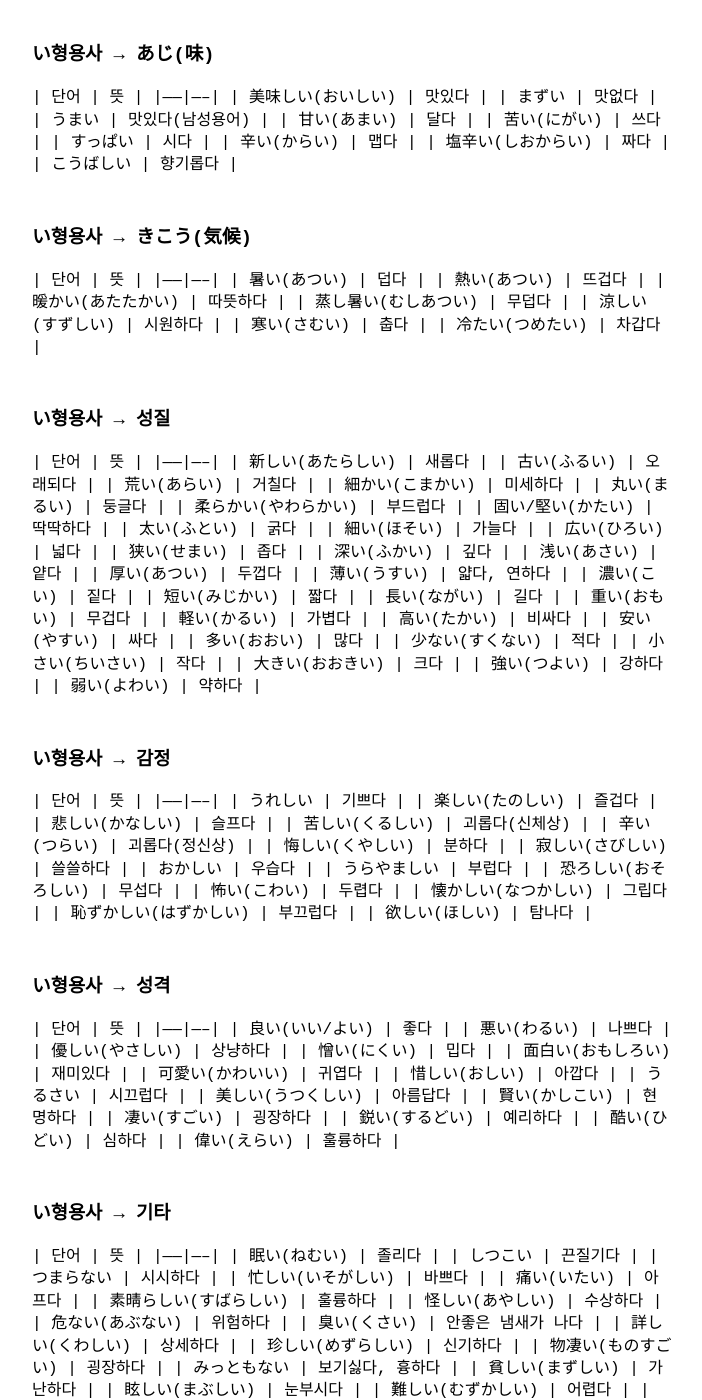
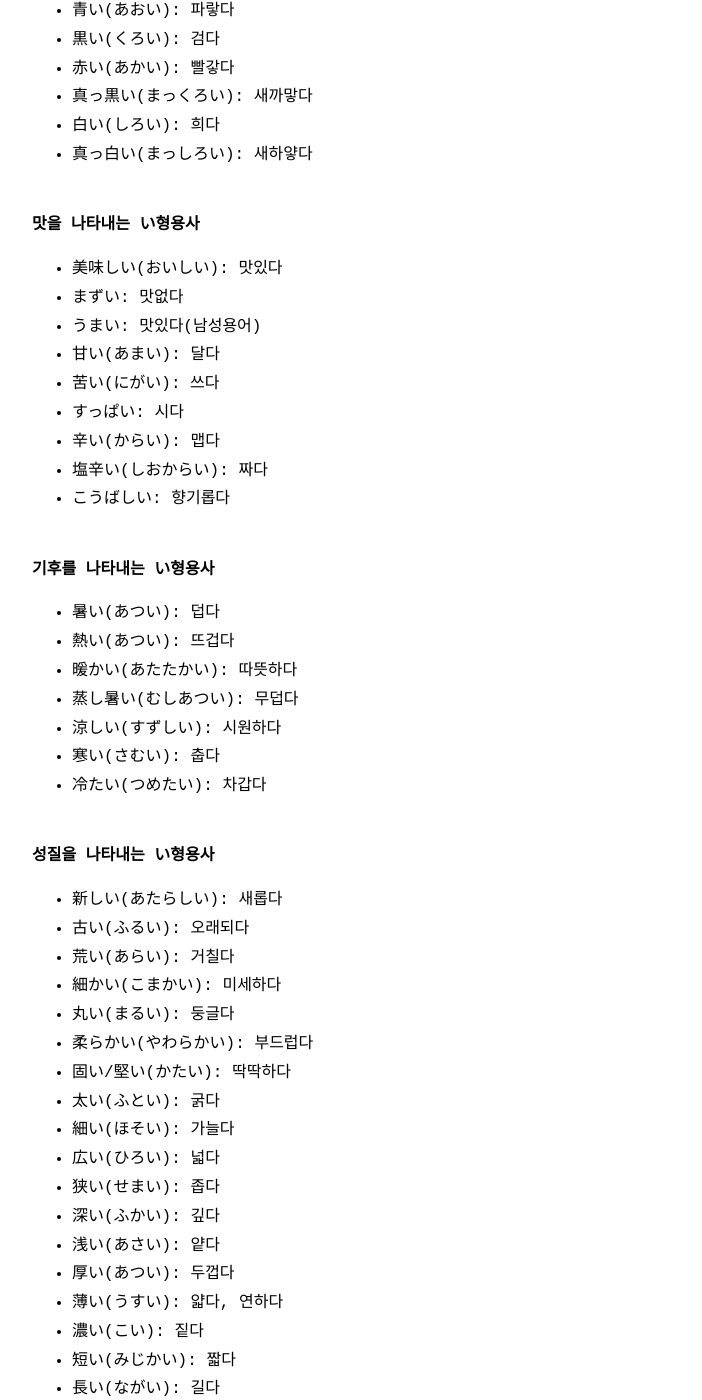
Before and after one commit to khjzzm/khjzzm.github.io, a Jekyll site: the page built from _posts/2024-06-04-い형용사.md, in a window 1280 px wide and 1400 px high, scrolled down 344 px. Shown: the whole window, without its empty margins (288-990 px from the left). Built offline with Jekyll 4.4.1, drawn with Linux system fonts in a browser that asks for light colours; some of the changed text lies outside the part shown.

```diff
--- a/_posts/2024-06-04-い형용사.md
+++ b/_posts/2024-06-04-い형용사.md
@@ -4,138 +4,124 @@
 ---
 
 
-### い형용사 →　いろ(色)
-| 단어 | 뜻 |
-|------|-----|
-| 青い(あおい) | 파랗다 |
-| 黒い(くろい) | 검다 |
-| 赤い(あかい) | 빨갛다 |
-| 真っ黒い(まっくろい) | 새까맣다 |
-| 白い(しろい) | 희다 |
-| 真っ白い(まっしろい) | 새하얗다 |
+### い형용사 관련 단어 정리
 
-### い형용사 → あじ(味)
-| 단어 | 뜻 |
-|------|-----|
-| 美味しい(おいしい) | 맛있다 |
-| まずい | 맛없다 |
-| うまい | 맛있다(남성용어) |
-| 甘い(あまい) | 달다 |
-| 苦い(にがい) | 쓰다 |
-| すっぱい | 시다 |
-| 辛い(からい) | 맵다 |
-| 塩辛い(しおからい) | 짜다 |
-| こうばしい | 향기롭다 |
+#### 색깔을 나타내는 い형용사
+- 青い(あおい): 파랗다
+- 黒い(くろい): 검다
+- 赤い(あかい): 빨갛다
+- 真っ黒い(まっくろい): 새까맣다
+- 白い(しろい): 희다
+- 真っ白い(まっしろい): 새하얗다
 
-### い형용사 → きこう(気候)
-| 단어 | 뜻 |
-|------|-----|
-| 暑い(あつい) | 덥다 |
-| 熱い(あつい) | 뜨겁다 |
-| 暖かい(あたたかい) | 따뜻하다 |
-| 蒸し暑い(むしあつい) | 무덥다 |
-| 涼しい(すずしい) | 시원하다 |
-| 寒い(さむい) | 춥다 |
-| 冷たい(つめたい) | 차갑다 |
+#### 맛을 나타내는 い형용사
+- 美味しい(おいしい): 맛있다
+- まずい: 맛없다
+- うまい: 맛있다(남성용어)
+- 甘い(あまい): 달다
+- 苦い(にがい): 쓰다
+- すっぱい: 시다
+- 辛い(からい): 맵다
+- 塩辛い(しおからい): 짜다
+- こうばしい: 향기롭다
 
+#### 기후를 나타내는 い형용사
+- 暑い(あつい): 덥다
+- 熱い(あつい): 뜨겁다
+- 暖かい(あたたかい): 따뜻하다
+- 蒸し暑い(むしあつい): 무덥다
+- 涼しい(すずしい): 시원하다
+- 寒い(さむい): 춥다
+- 冷たい(つめたい): 차갑다
 
-### い형용사 → 성질
-| 단어 | 뜻 |
-|------|-----|
-| 新しい(あたらしい) | 새롭다 |
-| 古い(ふるい) | 오래되다 |
-| 荒い(あらい) | 거칠다 |
-| 細かい(こまかい) | 미세하다 |
-| 丸い(まるい) | 둥글다 |
-| 柔らかい(やわらかい) | 부드럽다 |
-| 固い/堅い(かたい) | 딱딱하다 |
-| 太い(ふとい) | 굵다 |
-| 細い(ほそい) | 가늘다 |
-| 広い(ひろい) | 넓다 |
-| 狭い(せまい) | 좁다 |
-| 深い(ふかい) | 깊다 |
-| 浅い(あさい) | 얕다 |
-| 厚い(あつい) | 두껍다 |
-| 薄い(うすい) | 얇다, 연하다 |
-| 濃い(こい) | 짙다 |
-| 短い(みじかい) | 짧다 |
-| 長い(ながい) | 길다 |
-| 重い(おもい) | 무겁다 |
-| 軽い(かるい) | 가볍다 |
-| 高い(たかい) | 비싸다 |
-| 安い(やすい) | 싸다 |
-| 多い(おおい) | 많다 |
-| 少ない(すくない) | 적다 |
-| 小さい(ちいさい) | 작다 |
-| 大きい(おおきい) | 크다 |
-| 強い(つよい) | 강하다 |
-| 弱い(よわい) | 약하다 |
+#### 성질을 나타내는 い형용사
+- 新しい(あたらしい): 새롭다
+- 古い(ふるい): 오래되다
+- 荒い(あらい): 거칠다
+- 細かい(こまかい): 미세하다
+- 丸い(まるい): 둥글다
+- 柔らかい(やわらかい): 부드럽다
+- 固い/堅い(かたい): 딱딱하다
+- 太い(ふとい): 굵다
+- 細い(ほそい): 가늘다
+- 広い(ひろい): 넓다
+- 狭い(せまい): 좁다
+- 深い(ふかい): 깊다
+- 浅い(あさい): 얕다
+- 厚い(あつい): 두껍다
+- 薄い(うすい): 얇다, 연하다
+- 濃い(こい): 짙다
+- 短い(みじかい): 짧다
+- 長い(ながい): 길다
+- 重い(おもい): 무겁다
+- 軽い(かるい): 가볍다
+- 高い(たかい): 비싸다
+- 安い(やすい): 싸다
+- 多い(おおい): 많다
+- 少ない(すくない): 적다
+- 小さい(ちいさい): 작다
+- 大きい(おおきい): 크다
+- 強い(つよい): 강하다
+- 弱い(よわい): 약하다
 
+#### 감정을 나타내는 い형용사
+- うれしい: 기쁘다
+- 楽しい(たのしい): 즐겁다
+- 悲しい(かなしい): 슬프다
+- 苦しい(くるしい): 괴롭다(신체상)
+- 辛い(つらい): 괴롭다(정신상)
+- 悔しい(くやしい): 분하다
+- 寂しい(さびしい): 쓸쓸하다
+- おかしい: 우습다
+- うらやましい: 부럽다
+- 恐ろしい(おそろしい): 무섭다
+- 怖い(こわい): 두렵다
+- 懐かしい(なつかしい): 그립다
+- 恥ずかしい(はずかしい): 부끄럽다
+- 欲しい(ほしい): 탐나다
 
-### い형용사 → 감정
-| 단어 | 뜻 |
-|------|-----|
-| うれしい | 기쁘다 |
-| 楽しい(たのしい) | 즐겁다 |
-| 悲しい(かなしい) | 슬프다 |
-| 苦しい(くるしい) | 괴롭다(신체상) |
-| 辛い(つらい) | 괴롭다(정신상) |
-| 悔しい(くやしい) | 분하다 |
-| 寂しい(さびしい) | 쓸쓸하다 |
-| おかしい | 우습다 |
-| うらやましい | 부럽다 |
-| 恐ろしい(おそろしい) | 무섭다 |
-| 怖い(こわい) | 두렵다 |
-| 懐かしい(なつかしい) | 그립다 |
-| 恥ずかしい(はずかしい) | 부끄럽다 |
-| 欲しい(ほしい) | 탐나다 |
+#### 성격을 나타내는 い형용사
+- 良い(いい/よい): 좋다
+- 悪い(わるい): 나쁘다
+- 優しい(やさしい): 상냥하다
+- 憎い(にくい): 밉다
+- 面白い(おもしろい): 재미있다
+- 可愛い(かわいい): 귀엽다
+- 惜しい(おしい): 아깝다
+- うるさい: 시끄럽다
+- 美しい(うつくしい): 아름답다
+- 賢い(かしこい): 현명하다
+- 凄い(すごい): 굉장하다
+- 鋭い(するどい): 예리하다
+- 酷い(ひどい): 심하다
+- 偉い(えらい): 훌륭하다
 
-### い형용사 → 성격
-| 단어 | 뜻 |
-|------|-----|
-| 良い(いい/よい) | 좋다 |
-| 悪い(わるい) | 나쁘다 |
-| 優しい(やさしい) | 상냥하다 |
-| 憎い(にくい) | 밉다 |
-| 面白い(おもしろい) | 재미있다 |
-| 可愛い(かわいい) | 귀엽다 |
-| 惜しい(おしい) | 아깝다 |
-| うるさい | 시끄럽다 |
-| 美しい(うつくしい) | 아름답다 |
-| 賢い(かしこい) | 현명하다 |
-| 凄い(すごい) | 굉장하다 |
-| 鋭い(するどい) | 예리하다 |
-| 酷い(ひどい) | 심하다 |
-| 偉い(えらい) | 훌륭하다 |
-
-### い형용사 → 기타
-| 단어 | 뜻 |
-|------|-----|
-| 眠い(ねむい) | 졸리다 |
-| しつこい | 끈질기다 |
-| つまらない | 시시하다 |
-| 忙しい(いそがしい) | 바쁘다 |
-| 痛い(いたい) | 아프다 |
-| 素晴らしい(すばらしい) | 훌륭하다 |
-| 怪しい(あやしい) | 수상하다 |
-| 危ない(あぶない) | 위험하다 |
-| 臭い(くさい) | 안좋은 냄새가 나다 |
-| 詳しい(くわしい) | 상세하다 |
-| 珍しい(めずらしい) | 신기하다 |
-| 物凄い(ものすごい) | 굉장하다 |
-| みっともない | 보기싫다, 흉하다 |
-| 貧しい(まずしい) | 가난하다 |
-| 眩しい(まぶしい) | 눈부시다 |
-| 難しい(むずかしい) | 어렵다 |
-| 若い(わかい) | 젊다 |
-| 緩い(ゆるい) | 느슨하다 |
-| 明るい(あかるい) | 밝다 |
-| 暗い(くらい) | 어둡다 |
-| 遠い(とおい) | 멀다 |
-| 近い(ちかい) | 가깝다 |
-| 遅い(おそい) | 늦다 |
-| 早い(はやい) | 빠르다 |
-| 正しい(ただしい) | 바르다 |
-| 等しい(ひとしい) | 같다 |
-| 激しい(はげしい) | 격심하다 |
-| 無い(ない) | 없다 |
+#### 기타 い형용사
+- 眠い(ねむい): 졸리다
+- しつこい: 끈질기다
+- つまらない: 시시하다
+- 忙しい(いそがしい): 바쁘다
+- 痛い(いたい): 아프다
+- 素晴らしい(すばらしい): 훌륭하다
+- 怪しい(あやしい): 수상하다
+- 危ない(あぶない): 위험하다
+- 臭い(くさい): 안 좋은 냄새가 나다
+- 詳しい(くわしい): 상세하다
+- 珍しい(めずらしい): 신기하다
+- 物凄い(ものすごい): 굉장하다
+- みっともない: 보기 싫다, 흉하다
+- 貧しい(まずしい): 가난하다
+- 眩しい(まぶしい): 눈부시다
+- 難しい(むずかしい): 어렵다
+- 若い(わかい): 젊다
+- 緩い(ゆるい): 느슨하다
+- 明るい(あかるい): 밝다
+- 暗い(くらい): 어둡다
+- 遠い(とおい): 멀다
+- 近い(ちかい): 가깝다
+- 遅い(おそい): 늦다
+- 早い(はやい): 빠르다
+- 正しい(ただしい): 바르다
+- 等しい(ひとしい): 같다
+- 激しい(はげしい): 격심하다
+- 無い(ない): 없다
```
